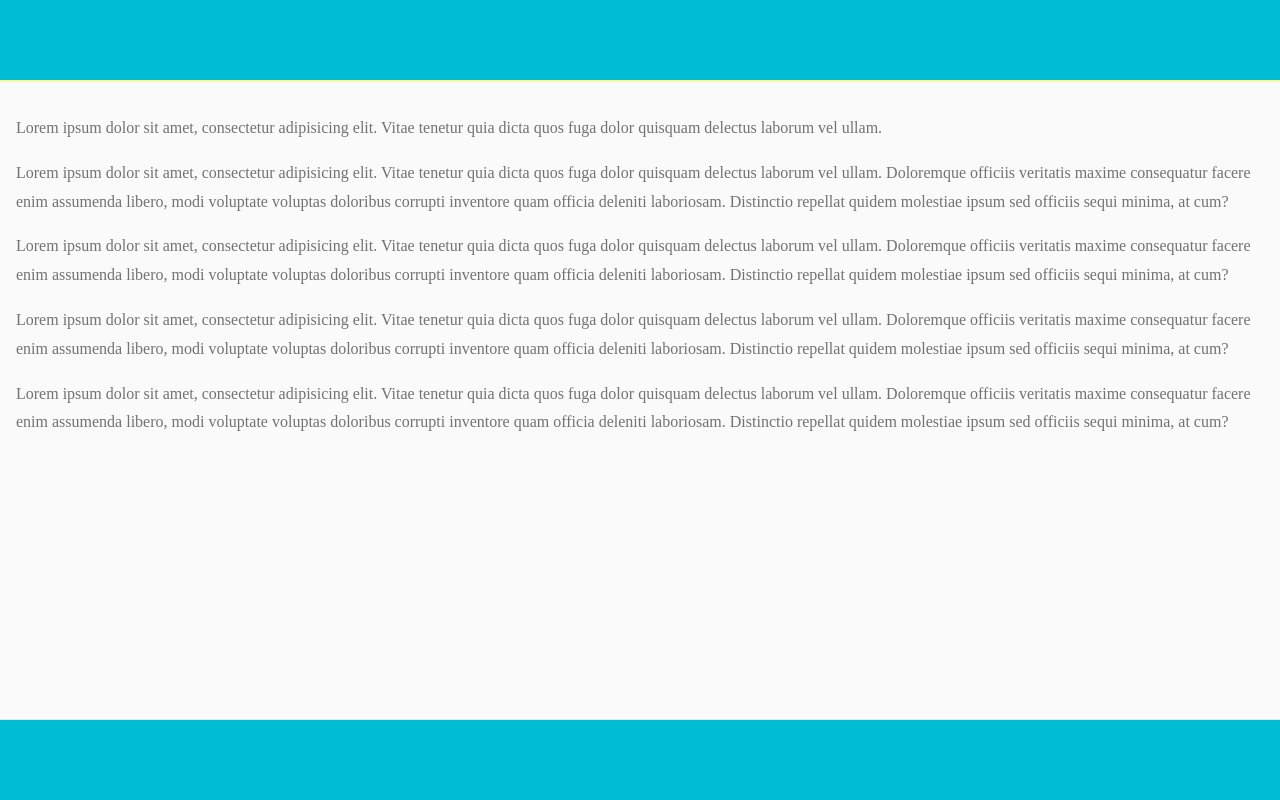
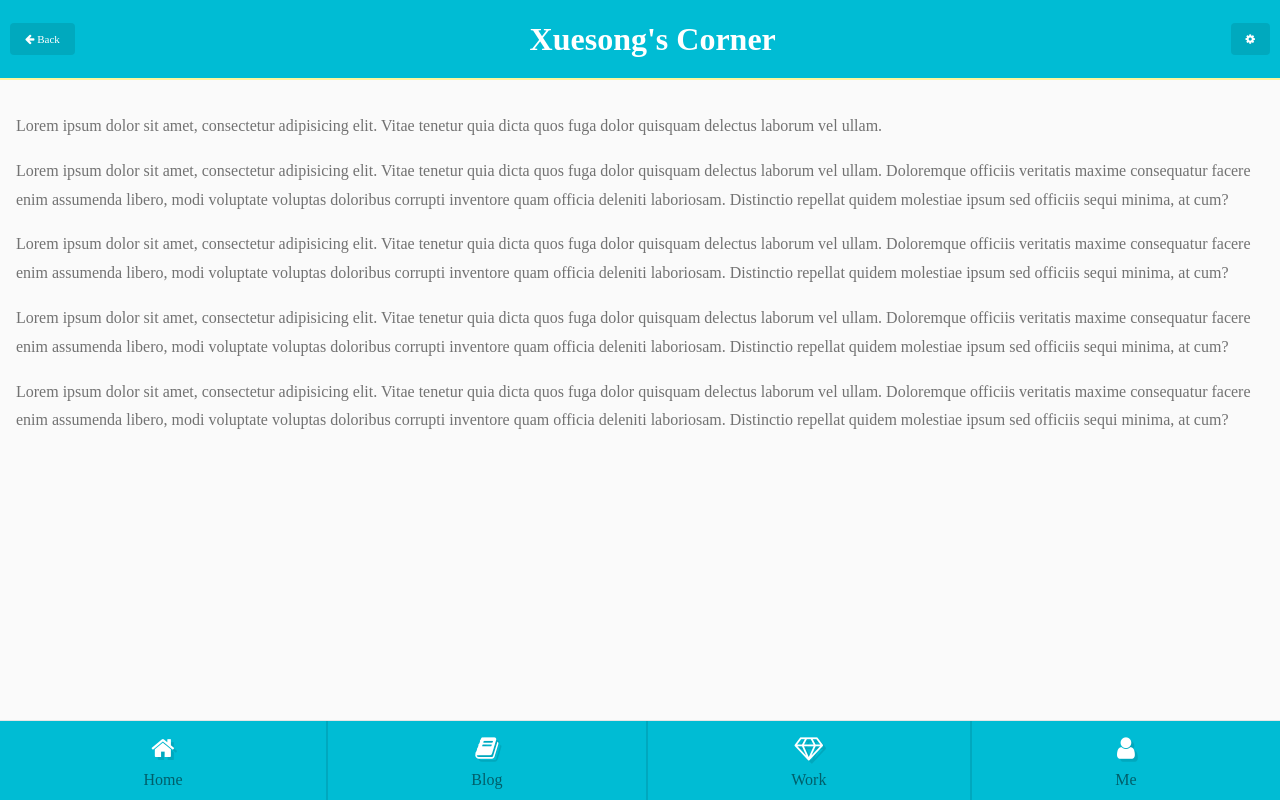
Before and after one commit to xszhangfred/NodejsPage, a plain HTML site: page index.html in a window 1280 px wide. Drawn offline with Linux system fonts and the light colour scheme.

Commit message:
Font Awesome and Error Handler

```diff
--- a/index.html
+++ b/index.html
@@ -5,10 +5,20 @@
   <title>flex</title>
   <meta name="viewport" content="width=device-width, initial-scale=1"/>
   <link rel="stylesheet" href="styles/main.css">
+  <link rel="stylesheet" href="http://cdn.bootcss.com/font-awesome/4.5.0/css/font-awesome.min.css">
 </head>
 <body>
 <div class="app-wrap">
-  <header class="app-header"></header>
+  <header class="app-header">
+    <a href="" class="button">
+      <i class="fa fa-arrow-left"></i>
+      Back
+    </a>
+    <h1>Xuesong's Corner</h1>
+    <a href="" class="button">
+      <i class="fa fa-cog"></i>
+    </a>
+  </header>
   <div class="content">
     <p>
       Lorem ipsum dolor sit amet, consectetur adipisicing elit. Vitae tenetur quia dicta quos fuga dolor quisquam delectus laborum vel ullam.
@@ -26,7 +36,24 @@
       Lorem ipsum dolor sit amet, consectetur adipisicing elit. Vitae tenetur quia dicta quos fuga dolor quisquam delectus laborum vel ullam. Doloremque officiis veritatis maxime consequatur facere enim assumenda libero, modi voluptate voluptas doloribus corrupti inventore quam officia deleniti laboriosam. Distinctio repellat quidem molestiae ipsum sed officiis sequi minima, at cum?
     </p>
   </div>
-  <div class="app-footer"></div>
+  <div class="app-footer">
+    <a href="#">
+      <i class="fa fa-home"></i>
+      Home
+    </a>
+    <a href="">
+      <i class="fa fa-book"></i>
+      Blog
+    </a>
+    <a href="">
+      <i class="fa fa-diamond"></i>
+      Work
+    </a>
+    <a href="">
+      <i class="fa fa-user"></i>
+      Me
+    </a>
+  </div>
 </div>
 </body>
 </html>
--- a/source/gulpfile.js
+++ b/source/gulpfile.js
@@ -2,21 +2,27 @@ var gulp = require('gulp');
 var sass = require('gulp-sass');
 var prefix = require('gulp-autoprefixer');
 
+function handleError(err) {
+  console.log(err.toString());
+  this.emit('end');
+}
+
+
 gulp.task('sass', function(){
   gulp.src('styles/main.scss')
-      .pipe(sass())
+      .pipe(sass()).on('error', handleError)
       .pipe(prefix())
       .pipe(gulp.dest('../styles'));
 });
 
 gulp.task('cp', function(){
-	gulp.src('index.html')
-		.pipe(gulp.dest('..'));
+  gulp.src('index.html')
+      .pipe(gulp.dest('..'));
 });
 
 gulp.task('watch', function(){
-	gulp.watch(['*.html'], ['cp']);
-	gulp.watch(['styles/*.scss'], ['sass']);
-});
+  gulp.watch(['*.html'], ['cp']);
+  gulp.watch(['styles/*.scss'], ['sass']);
+})
 
 gulp.task('default', ['sass', 'cp', 'watch']);
--- a/source/styles/main.scss
+++ b/source/styles/main.scss
@@ -12,7 +12,15 @@ $divider-color:        #B6B6B6;
 body {
   margin: 0;
   -webkit-font-smoothing: antialiased;
-  color: #727272;
+  color: $secondary-text-color;
+}
+
+* {
+  box-sizing: border-box;
+}
+
+a {
+  text-decoration: none;
 }
 
 .app-wrap {
@@ -21,10 +29,24 @@ body {
   flex-direction: column;
 }
 .app-header {
+  padding: 10px;
+  color: $primary-color-text;
   background-color: $primary-color;
   height: 80px;
+  display: flex;
+  align-items: center;
+  justify-content: space-between;
   border-bottom: 2px solid  #fff59d;
   flex-shrink: 0;
+  a {
+    font-size: 11px;
+    color: $primary-color-text;
+  }
+  .button {
+    background: rgba(0, 0, 0, 0.1);
+    padding: 10px 15px;
+    border-radius: 4px;
+  }
 }
 
 .content {
@@ -38,6 +60,24 @@ body {
 .app-footer {
   height: 80px;
   flex-shrink: 0;
+  display: flex;
   background-color: $primary-color;
   border-top: 1px solid #e6e6e6;
+  a {
+    padding: 15px;
+    text-align: center;
+    color: rgba(0,0,0,0.5);
+    border-left: 2px solid rgba(0,0,0,0.1);
+    flex-grow: 1;
+    &:first-child {
+      border-left: 0;
+    }
+    i {
+      display: block;
+      font-size: 25px;
+      color: white;
+      text-shadow: 3px 3px 0 rgba(0,0,0,0.1);
+      padding-bottom: 10px;
+    }
+  }
 }
```
Also changed, not shown: source/index.html (+29 -2 lines), styles/main.css.
